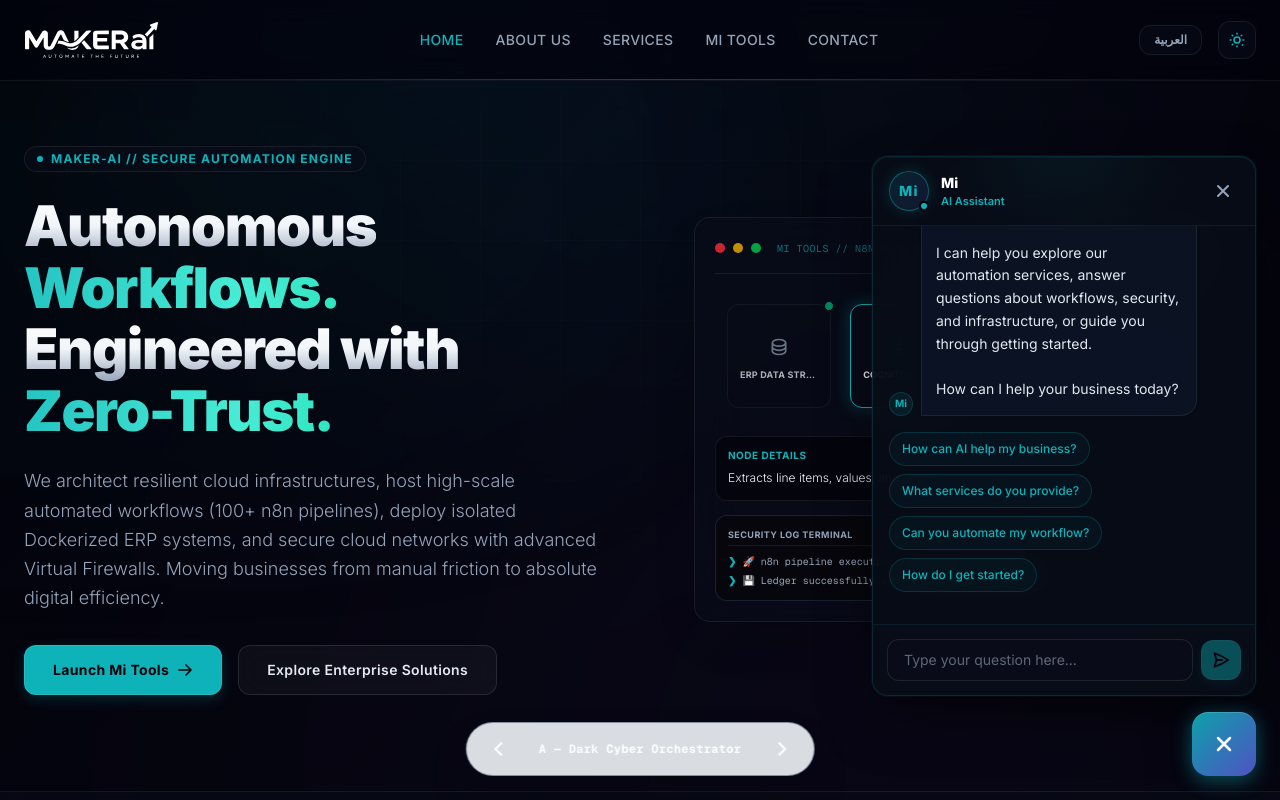
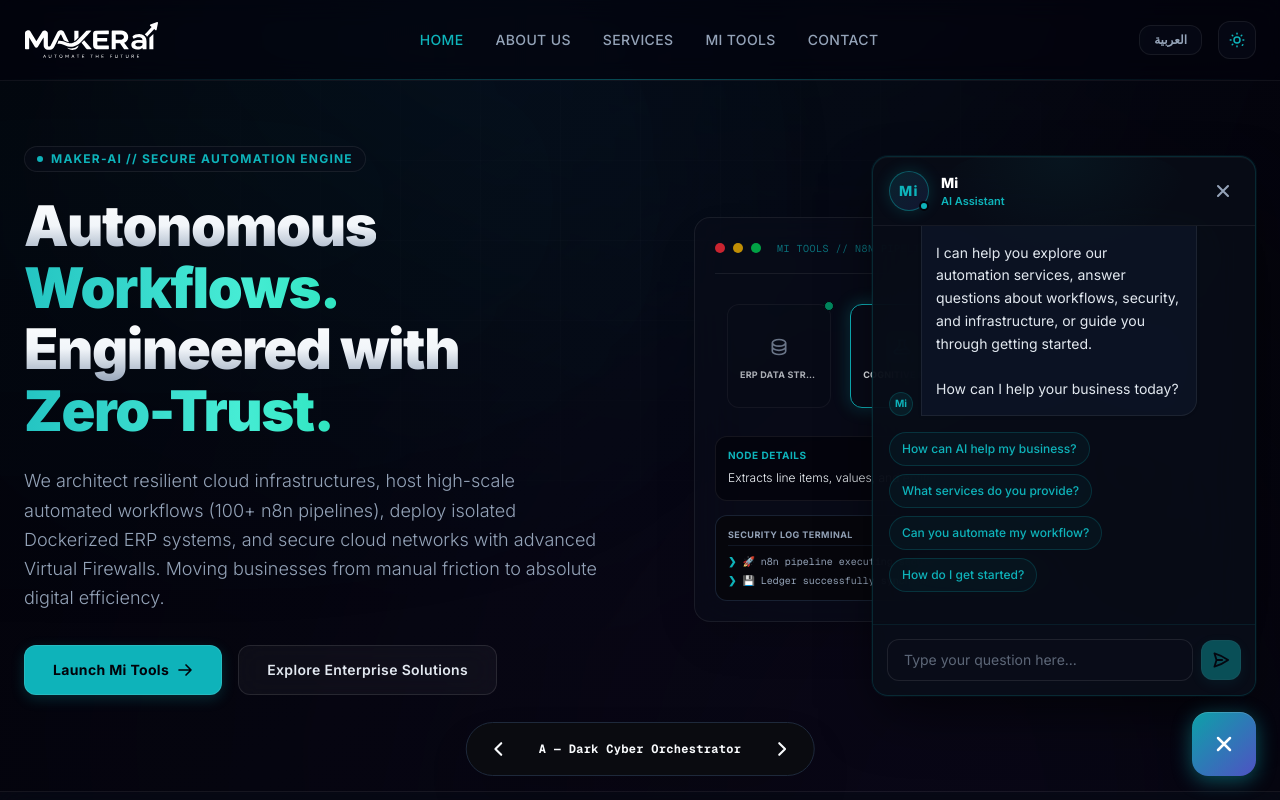
Before and after one commit to alsanimohd-ui/maker-ai, a Next.js app: page / in a window 1280 px wide. Shown: the top 800 px of the page. Built offline with nearby package versions, Linux system fonts and the light colour scheme.

Commit message:
style: force high contrast black background and white text for prototype switcher

```diff
--- a/app/page.tsx
+++ b/app/page.tsx
@@ -746,10 +746,14 @@
   }, [current]);
 
   return (
-    <div className="fixed bottom-6 left-1/2 -translate-x-1/2 z-[100] flex items-center gap-4 px-4 py-2.5 rounded-full bg-slate-900/90 text-white shadow-2xl border border-slate-700/50 backdrop-blur-md select-none">
+    <div
+      className="fixed bottom-6 left-1/2 -translate-x-1/2 z-[100] flex items-center gap-4 px-4 py-2.5 rounded-full shadow-2xl border select-none animate-none"
+      style={{ backgroundColor: "#0a0b10", borderColor: "#1e293b", color: "#f8fafc" }}
+    >
       <button
         onClick={handlePrev}
         className="hover:text-cyan-400 p-1.5 transition-colors cursor-pointer"
+        style={{ color: "#f8fafc" }}
         aria-label="Previous Variant"
       >
         <svg className="w-5 h-5" fill="none" viewBox="0 0 24 24" stroke="currentColor" strokeWidth={2.5}>
@@ -757,13 +761,14 @@
         </svg>
       </button>
 
-      <span className="text-xs font-bold font-mono tracking-wide px-2 min-w-[200px] text-center">
+      <span className="text-xs font-bold font-mono tracking-wide px-2 min-w-[200px] text-center" style={{ color: "#f8fafc" }}>
         {names[current] || current}
       </span>
 
       <button
         onClick={handleNext}
         className="hover:text-cyan-400 p-1.5 transition-colors cursor-pointer"
+        style={{ color: "#f8fafc" }}
         aria-label="Next Variant"
       >
         <svg className="w-5 h-5" fill="none" viewBox="0 0 24 24" stroke="currentColor" strokeWidth={2.5}>
```
